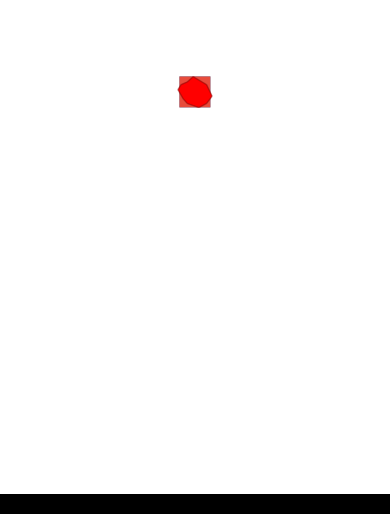
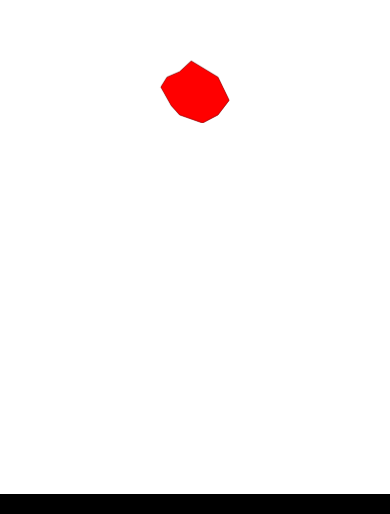
Before and after one commit to spicato-kasai/rapier_dom, a website built with Vite: page index.html in a window 390 px wide. Shown: the part 330-844 px from the top of the page. Built offline with nearby package versions, Linux system fonts and the light colour scheme; what @dimforge/rapier2d-compat would draw is missing.

Commit message:
リサイズ対応

```diff
--- a/src/style.css
+++ b/src/style.css
@@ -90,10 +90,3 @@
 	transform-origin: center center;
 	will-change: transform;
 }
-@media (max-width: 960px) {
-	.stone1,
-	.stone2 {
-		width: 9vw;
-		height: 8vw;
-	}
-}
```
